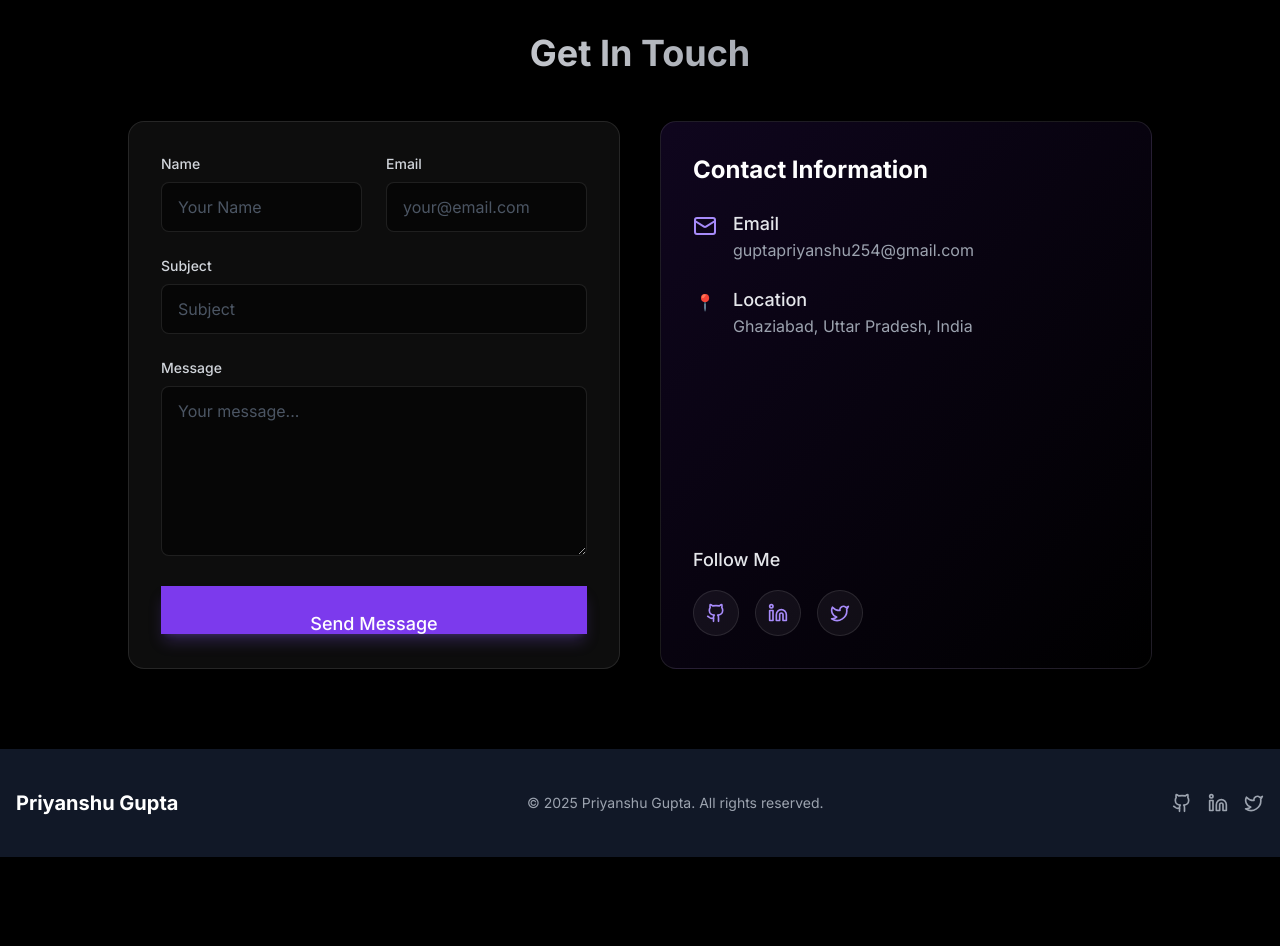
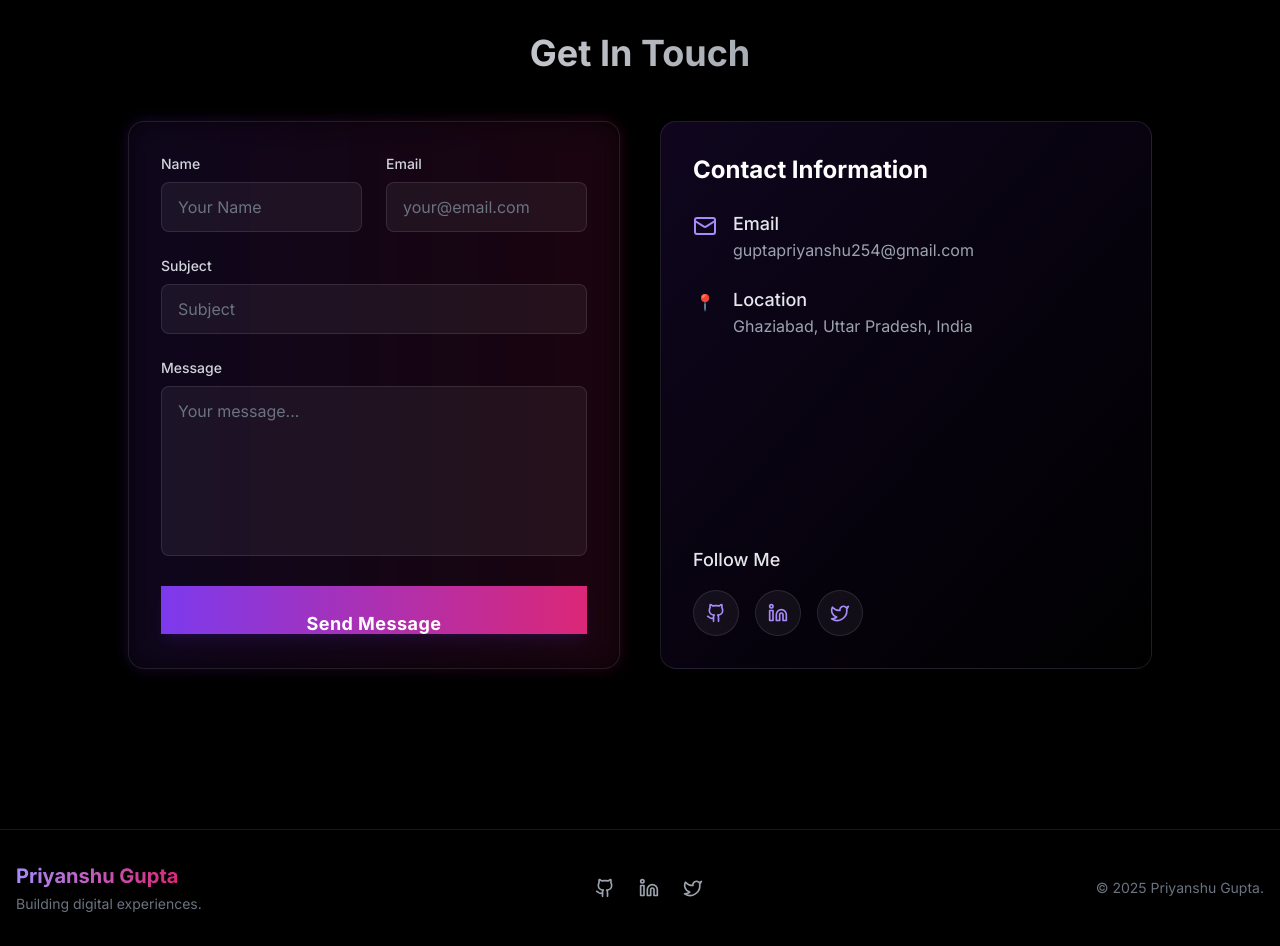
Before and after one commit to Priyanshug254/Portfolio, a Next.js app: page / in a window 1280 px wide. Shown: the part 2600-3546 px from the top of the page. Before the commit the page ends 3457 px from the top, so only its background shows below. Built offline with nearby package versions, Linux system fonts and the light colour scheme.

Commit message:
UI enhancement

```diff
--- a/app/page.jsx
+++ b/app/page.jsx
@@ -262,8 +262,9 @@ export default function Home() {
         <div className="container mx-auto px-4">
           <h2 className="text-4xl font-bold mb-12 text-center bg-clip-text text-transparent bg-gradient-to-r from-white to-gray-500">Get In Touch</h2>
           <div className="flex flex-col md:flex-row gap-10 max-w-5xl mx-auto">
-            <div className="md:w-1/2">
-              <form className="space-y-6 bg-white/5 backdrop-blur-sm p-8 rounded-2xl border border-white/10">
+            <div className="md:w-1/2 relative group">
+              <div className="absolute inset-0 bg-gradient-to-r from-purple-600 to-pink-600 rounded-2xl blur opacity-20 group-hover:opacity-40 transition duration-1000"></div>
+              <form className="relative space-y-6 bg-black/40 backdrop-blur-md p-8 rounded-2xl border border-white/10 shadow-2xl">
                 <div className="grid grid-cols-1 md:grid-cols-2 gap-6">
                   <div>
                     <label htmlFor="name" className="block text-sm font-medium text-gray-300 mb-2">
@@ -272,7 +273,7 @@ export default function Home() {
                     <input
                       type="text"
                       id="name"
-                      className="w-full px-4 py-3 bg-black/50 border border-white/10 rounded-lg focus:outline-none focus:ring-2 focus:ring-purple-500 text-white placeholder-gray-600 transition-all focus:border-purple-500/50"
+                      className="w-full px-4 py-3 bg-white/5 border border-white/10 rounded-lg focus:outline-none focus:ring-2 focus:ring-purple-500 text-white placeholder-gray-500 transition-all focus:bg-white/10"
                       placeholder="Your Name"
                     />
                   </div>
@@ -283,7 +284,7 @@ export default function Home() {
                     <input
                       type="email"
                       id="email"
-                      className="w-full px-4 py-3 bg-black/50 border border-white/10 rounded-lg focus:outline-none focus:ring-2 focus:ring-purple-500 text-white placeholder-gray-600 transition-all focus:border-purple-500/50"
+                      className="w-full px-4 py-3 bg-white/5 border border-white/10 rounded-lg focus:outline-none focus:ring-2 focus:ring-purple-500 text-white placeholder-gray-500 transition-all focus:bg-white/10"
                       placeholder="your@email.com"
                     />
                   </div>
@@ -295,7 +296,7 @@ export default function Home() {
                   <input
                     type="text"
                     id="subject"
-                    className="w-full px-4 py-3 bg-black/50 border border-white/10 rounded-lg focus:outline-none focus:ring-2 focus:ring-purple-500 text-white placeholder-gray-600 transition-all focus:border-purple-500/50"
+                    className="w-full px-4 py-3 bg-white/5 border border-white/10 rounded-lg focus:outline-none focus:ring-2 focus:ring-purple-500 text-white placeholder-gray-500 transition-all focus:bg-white/10"
                     placeholder="Subject"
                   />
                 </div>
@@ -306,11 +307,11 @@ export default function Home() {
                   <textarea
                     id="message"
                     rows={6}
-                    className="w-full px-4 py-3 bg-black/50 border border-white/10 rounded-lg focus:outline-none focus:ring-2 focus:ring-purple-500 text-white placeholder-gray-600 transition-all focus:border-purple-500/50resize-none"
+                    className="w-full px-4 py-3 bg-white/5 border border-white/10 rounded-lg focus:outline-none focus:ring-2 focus:ring-purple-500 text-white placeholder-gray-500 transition-all focus:bg-white/10 resize-none"
                     placeholder="Your message..."
                   ></textarea>
                 </div>
-                <Button className="w-full bg-purple-600 hover:bg-purple-700 py-6 text-lg font-medium shadow-lg shadow-purple-500/25 hover:shadow-purple-500/40">Send Message</Button>
+                <Button className="w-full bg-gradient-to-r from-purple-600 to-pink-600 hover:from-purple-700 hover:to-pink-700 py-6 text-lg font-bold tracking-wide shadow-lg shadow-purple-900/20 hover:shadow-purple-700/40 transform hover:-translate-y-1 transition-all">Send Message</Button>
               </form>
             </div>
             <div className="md:w-1/2">
@@ -364,27 +365,30 @@ export default function Home() {
       </section>
 
       {/* Footer */}
-      <footer className="bg-gray-900 py-10">
+      <footer className="bg-black/20 backdrop-blur-md border-t border-white/10 py-8 mt-20">
         <div className="container mx-auto px-4">
           <div className="flex flex-col md:flex-row justify-between items-center">
-            <div className="mb-4 md:mb-0">
-              <Link href="/" className="text-xl font-bold">
+            <div className="mb-4 md:mb-0 text-center md:text-left">
+              <Link href="/" className="text-xl font-bold bg-clip-text text-transparent bg-gradient-to-r from-purple-400 to-pink-600">
                 Priyanshu Gupta
               </Link>
+              <p className="text-gray-500 text-sm mt-1">Building digital experiences.</p>
             </div>
-            <div className="text-gray-400 text-sm">
-              © {new Date().getFullYear()} Priyanshu Gupta. All rights reserved.
-            </div>
-            <div className="mt-4 md:mt-0 flex space-x-4">
-              <Link href="https://github.com/Priyanshug254" className="text-gray-400 hover:text-purple-400">
+
+            <div className="flex space-x-6 mb-4 md:mb-0">
+              <Link href="https://github.com/Priyanshug254" className="text-gray-400 hover:text-purple-400 transform hover:scale-110 transition-all">
                 <Github className="h-5 w-5" />
               </Link>
-              <Link href="https://github.com/Priyanshug254" className="text-gray-400 hover:text-purple-400">
+              <Link href="https://github.com/Priyanshug254" className="text-gray-400 hover:text-purple-400 transform hover:scale-110 transition-all">
                 <Linkedin className="h-5 w-5" />
               </Link>
-              <Link href="https://x.com/Priyans45961979" className="text-gray-400 hover:text-purple-400">
+              <Link href="https://x.com/Priyans45961979" className="text-gray-400 hover:text-purple-400 transform hover:scale-110 transition-all">
                 <Twitter className="h-5 w-5" />
               </Link>
+            </div>
+
+            <div className="text-gray-500 text-sm">
+              © {new Date().getFullYear()} Priyanshu Gupta.
             </div>
           </div>
         </div>
```
